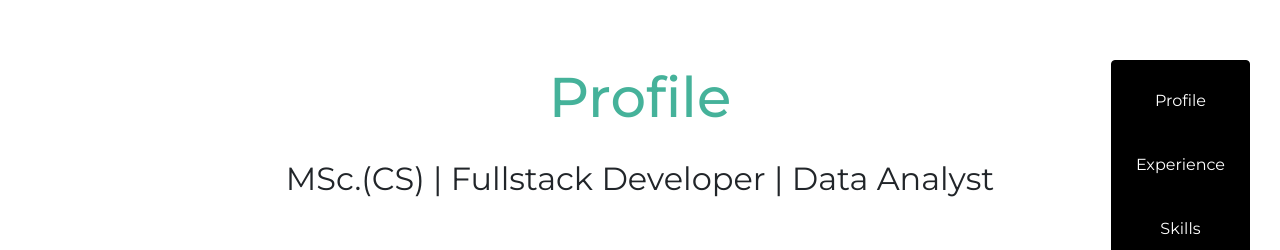
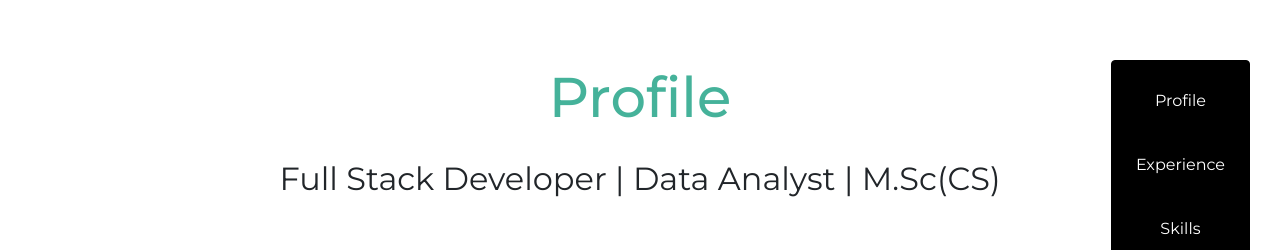
Before and after one commit to avnishpandey113/avnishpandey113.github.io, a plain HTML site: page index.html in a window 1280 px wide. Shown: the top 250 px of the page. Drawn offline with nearby package versions, Linux system fonts and the light colour scheme; grey boxes are pictures that could not be loaded.

Commit message:
Change Title

```diff
--- a/index.html
+++ b/index.html
@@ -80,7 +80,7 @@
         <div class="container-fluid">
           <h1 class="section-heading">Profile</h1>
           <p class="profile-tag-line">
-            MSc.(CS) | Fullstack Developer | Data Analyst
+          Full Stack Developer | Data Analyst | M.Sc(CS)
           </p>
           <hr class="project-hr-line" />
           <div class="row section-content">
```
